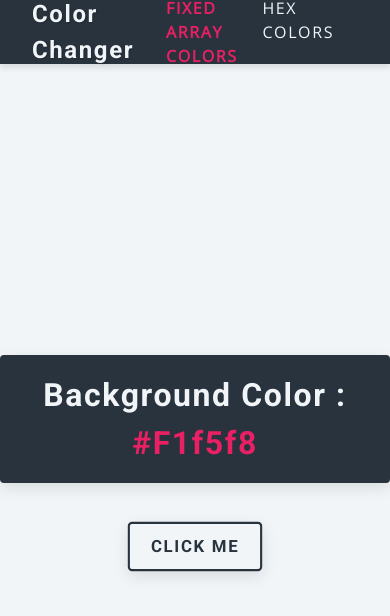
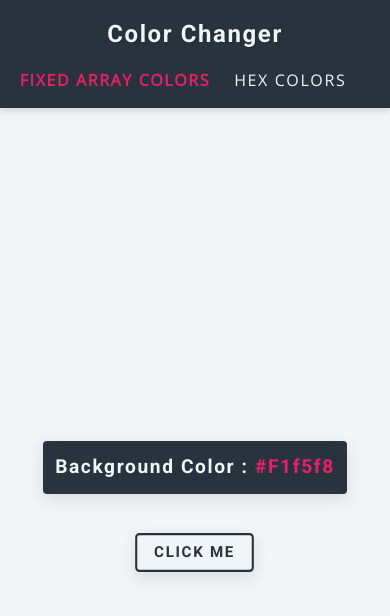
Before and after one commit to rafael-a-g-n/random-color-changer, a plain HTML site: page index.html in a window 390 px wide. Drawn offline with nearby package versions, Linux system fonts and the light colour scheme.

Commit message:
Fine tunned the responsiveness of the site.

```diff
--- a/styles.css
+++ b/styles.css
@@ -1,6 +1,5 @@
 @import url("https://fonts.googleapis.com/css?family=Open+Sans|Roboto:400,700&display=swap");
 
-/* Root Variables */
 :root {
   --clr-primary: hsl(340, 82%, 52%);
   --clr-secondary: hsl(220, 82%, 52%);
@@ -32,7 +31,6 @@ body {
   transition: background 0.5s ease;
 }
 
-/* Typography */
 h1,
 h2,
 h3,
@@ -56,25 +54,6 @@ h4 {
   font-size: 0.875rem;
 }
 
-@media screen and (min-width: 800px) {
-  h1 {
-    font-size: 4rem;
-  }
-  h2 {
-    font-size: 2.5rem;
-  }
-  h3 {
-    font-size: 1.75rem;
-  }
-  h4 {
-    font-size: 1rem;
-  }
-  body {
-    font-size: 1rem;
-  }
-}
-
-/* Navigation */
 nav {
   background: var(--clr-text);
   height: 4rem;
@@ -239,3 +218,74 @@ main {
     transform: scale(1.05);
   }
 }
+
+@media screen and (max-width: 576px) {
+  nav {
+    padding: 0 1rem;
+    height: auto;
+    min-height: 4rem;
+  }
+
+  .nav-center {
+    flex-direction: column;
+    padding: 1rem 0;
+  }
+
+  .nav-center h4 {
+    margin-bottom: 1rem;
+    margin-right: 0;
+    text-align: center;
+  }
+
+  .nav-links {
+    width: 100%;
+    justify-content: center;
+    margin-left: 0;
+  }
+
+  .container h2 {
+    font-size: 1.2rem;
+    padding: 0.75rem;
+  }
+
+  .btn-hero {
+    padding: 0.5rem 1rem;
+    font-size: 0.9rem;
+  }
+}
+
+@media screen and (min-width: 577px) and (max-width: 768px) {
+  nav {
+    padding: 0 1.5rem;
+  }
+
+  .container {
+    max-width: 95%;
+  }
+
+  .container h2 {
+    font-size: 1.5rem;
+  }
+}
+
+@media screen and (min-width: 769px) {
+  .container {
+    max-width: 80%;
+  }
+
+  h1 {
+    font-size: 4rem;
+  }
+  h2 {
+    font-size: 2.5rem;
+  }
+  h3 {
+    font-size: 1.75rem;
+  }
+  h4 {
+    font-size: 1rem;
+  }
+  body {
+    font-size: 1rem;
+  }
+}
```
